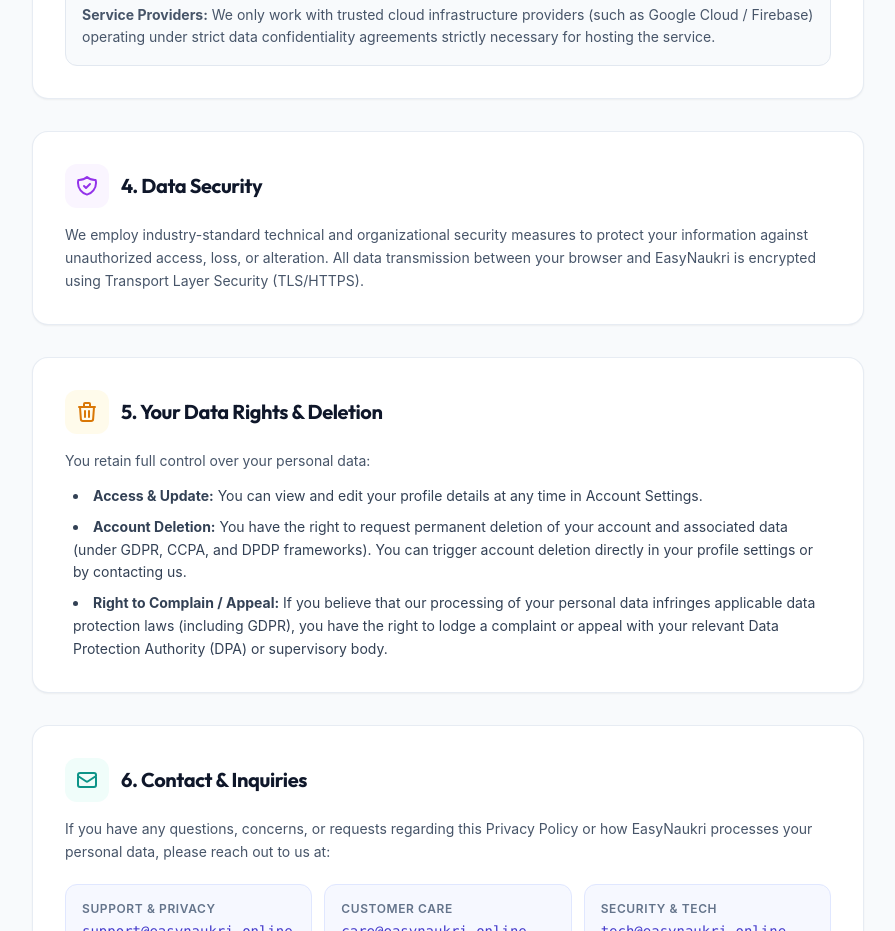
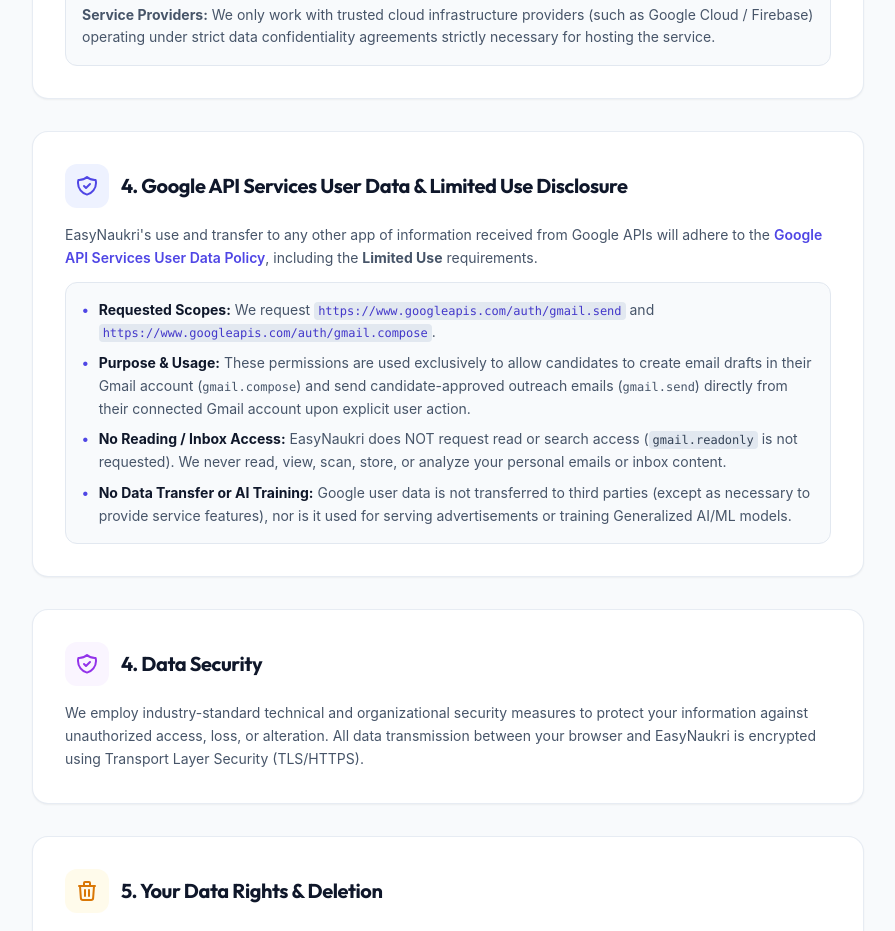
Before and after one commit to amritkr1999/auto-apply-pro, a React (Vite) app in the folder frontend/: page /privacy in a window 1280 px wide. Shown: the part 1520-2451 px from the top of the page, without its empty margins (192-1087 px from the left). Built offline with nearby package versions, Linux system fonts and the light colour scheme; no server answers.

Commit message:
feat: enhance Privacy Policy and Landing Page with Google API Services disclosures; clarify email permissions and usage

```diff
--- a/frontend/src/components/pages/PrivacyPolicy.jsx
+++ b/frontend/src/components/pages/PrivacyPolicy.jsx
@@ -146,6 +146,49 @@
             </div>
           </section>
 
+          {/* Section 4: Google API Services User Data & Limited Use Disclosure */}
+          <section className="bg-white dark:bg-slate-900 rounded-2xl p-6 sm:p-8 border border-slate-200/80 dark:border-slate-800 shadow-sm">
+            <div className="flex items-center gap-3 mb-4">
+              <div className="p-2.5 bg-indigo-50 dark:bg-indigo-950/60 text-indigo-600 dark:text-indigo-400 rounded-xl">
+                <svg className="w-6 h-6" fill="none" stroke="currentColor" viewBox="0 0 24 24">
+                  <path strokeLinecap="round" strokeLinejoin="round" strokeWidth={2} d="M9 12l2 2 4-4m5.618-4.016A11.955 11.955 0 0112 2.944a11.955 11.955 0 01-8.618 3.04A12.02 12.02 0 003 9c0 5.591 3.824 10.29 9 11.622 5.176-1.332 9-6.03 9-11.622 0-1.042-.133-2.052-.382-3.016z" />
+                </svg>
+              </div>
+              <h2 className="text-xl font-bold text-slate-900 dark:text-slate-100">4. Google API Services User Data & Limited Use Disclosure</h2>
+            </div>
+            <div className="text-slate-600 dark:text-slate-300 text-sm leading-relaxed space-y-3">
+              <p>
+                EasyNaukri's use and transfer to any other app of information received from Google APIs will adhere to the <a href="https://developers.google.com/terms/api-services-user-data-policy#additional_requirements_for_specific_api_scopes" target="_blank" rel="noopener noreferrer" className="text-indigo-600 dark:text-indigo-400 font-semibold hover:underline">Google API Services User Data Policy</a>, including the <strong>Limited Use</strong> requirements.
+              </p>
+              <div className="bg-slate-50 dark:bg-slate-800/60 rounded-xl p-4 border border-slate-200 dark:border-slate-700/60 my-4 space-y-2">
+                <div className="flex items-start gap-2.5">
+                  <span className="text-indigo-600 dark:text-indigo-400 font-bold">•</span>
+                  <div>
+                    <strong className="text-slate-900 dark:text-slate-100">Requested Scopes:</strong> We request <code className="font-mono text-xs bg-slate-200 dark:bg-slate-700 px-1 py-0.5 rounded text-indigo-700 dark:text-indigo-300">https://www.googleapis.com/auth/gmail.send</code> and <code className="font-mono text-xs bg-slate-200 dark:bg-slate-700 px-1 py-0.5 rounded text-indigo-700 dark:text-indigo-300">https://www.googleapis.com/auth/gmail.compose</code>.
+                  </div>
+                </div>
+                <div className="flex items-start gap-2.5">
+                  <span className="text-indigo-600 dark:text-indigo-400 font-bold">•</span>
+                  <div>
+                    <strong className="text-slate-900 dark:text-slate-100">Purpose & Usage:</strong> These permissions are used exclusively to allow candidates to create email drafts in their Gmail account (<code className="font-mono text-xs">gmail.compose</code>) and send candidate-approved outreach emails (<code className="font-mono text-xs">gmail.send</code>) directly from their connected Gmail account upon explicit user action.
+                  </div>
+                </div>
+                <div className="flex items-start gap-2.5">
+                  <span className="text-indigo-600 dark:text-indigo-400 font-bold">•</span>
+                  <div>
+                    <strong className="text-slate-900 dark:text-slate-100">No Reading / Inbox Access:</strong> EasyNaukri does NOT request read or search access (<code className="font-mono text-xs bg-slate-200 dark:bg-slate-700 px-1 py-0.5 rounded text-slate-700 dark:text-slate-300">gmail.readonly</code> is not requested). We never read, view, scan, store, or analyze your personal emails or inbox content.
+                  </div>
+                </div>
+                <div className="flex items-start gap-2.5">
+                  <span className="text-indigo-600 dark:text-indigo-400 font-bold">•</span>
+                  <div>
+                    <strong className="text-slate-900 dark:text-slate-100">No Data Transfer or AI Training:</strong> Google user data is not transferred to third parties (except as necessary to provide service features), nor is it used for serving advertisements or training Generalized AI/ML models.
+                  </div>
+                </div>
+              </div>
+            </div>
+          </section>
+
           {/* Section 4: Data Security & Storage */}
           <section className="bg-white dark:bg-slate-900 rounded-2xl p-6 sm:p-8 border border-slate-200/80 dark:border-slate-800 shadow-sm">
             <div className="flex items-center gap-3 mb-4">
--- a/frontend/src/pages/LandingPage.tsx
+++ b/frontend/src/pages/LandingPage.tsx
@@ -523,8 +523,14 @@
                 <tr>
                   <td><span className="oauth-scope-tag">https://www.googleapis.com/auth/gmail.send</span></td>
                   <td><span className="oauth-badge-restricted">Restricted</span></td>
-                  <td>Ability to compose & send outbound emails</td>
+                  <td>Ability to send user-initiated outbound outreach emails</td>
                   <td>To send user-authorized job applications and recruiter outreach emails directly from your connected Gmail address.</td>
+                </tr>
+                <tr>
+                  <td><span className="oauth-scope-tag">https://www.googleapis.com/auth/gmail.compose</span></td>
+                  <td><span className="oauth-badge-restricted">Restricted</span></td>
+                  <td>Create & save email drafts in user's Gmail inbox</td>
+                  <td>To export AI-generated recruiter outreach messages as native drafts into your Gmail account so you can review, edit, and send them directly from Gmail.</td>
                 </tr>
               </tbody>
             </table>
```
